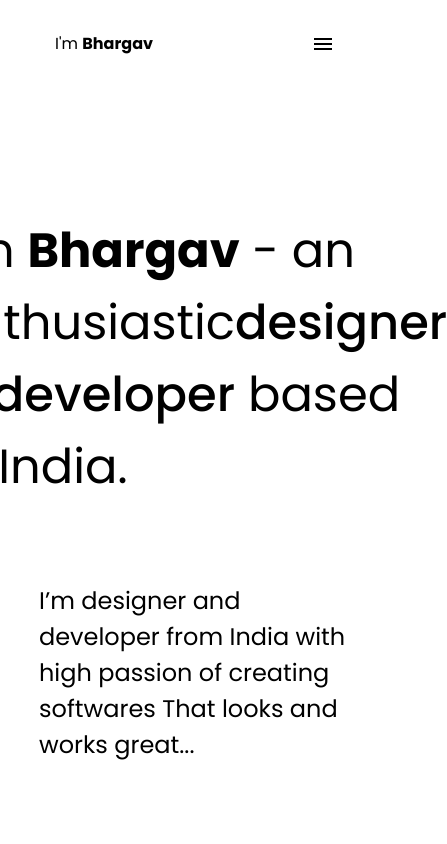
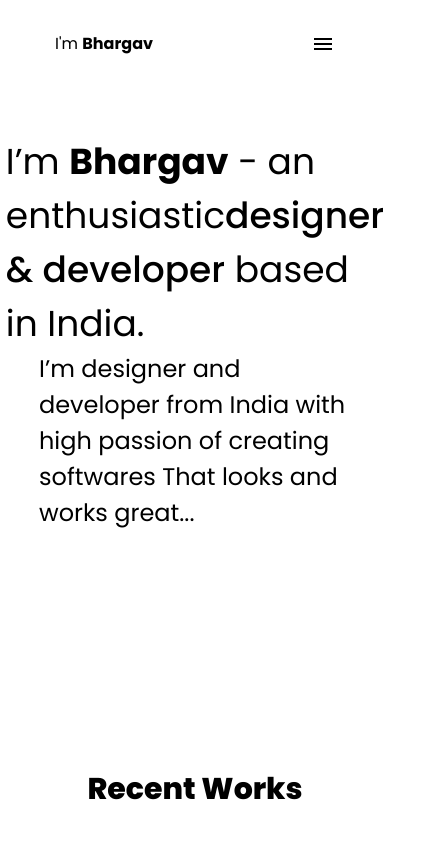
Before and after one commit to Bhargav02550/bhargav_portfolio, a React (Vite) app: page / in a window 390 px wide. Shown: the top 844 px of the page, 447 px wide, since content can reach past the window. Built offline with nearby package versions, Linux system fonts and the light colour scheme.

Commit message:
media query

```diff
--- a/src/views/hero.jsx
+++ b/src/views/hero.jsx
@@ -4,7 +4,7 @@ const Hero = () => {
   return (
     <div id="about">
       <MakeCenter>
-        <h1 className="text-5xl md:text-6xl lg:text-7xl  leading-normal lg:leading-relaxed py-20">
+        <h1 className="text-4xl md:text-6xl lg:text-7xl  leading-normal lg:leading-relaxed md:py-20">
           I’m <span className="font-bold">{data.name}</span> - an enthusiastic
           <span className="font-medium">designer & developer</span> based in
           India.
```
Also changed, not shown: public/Bagi.svg.
